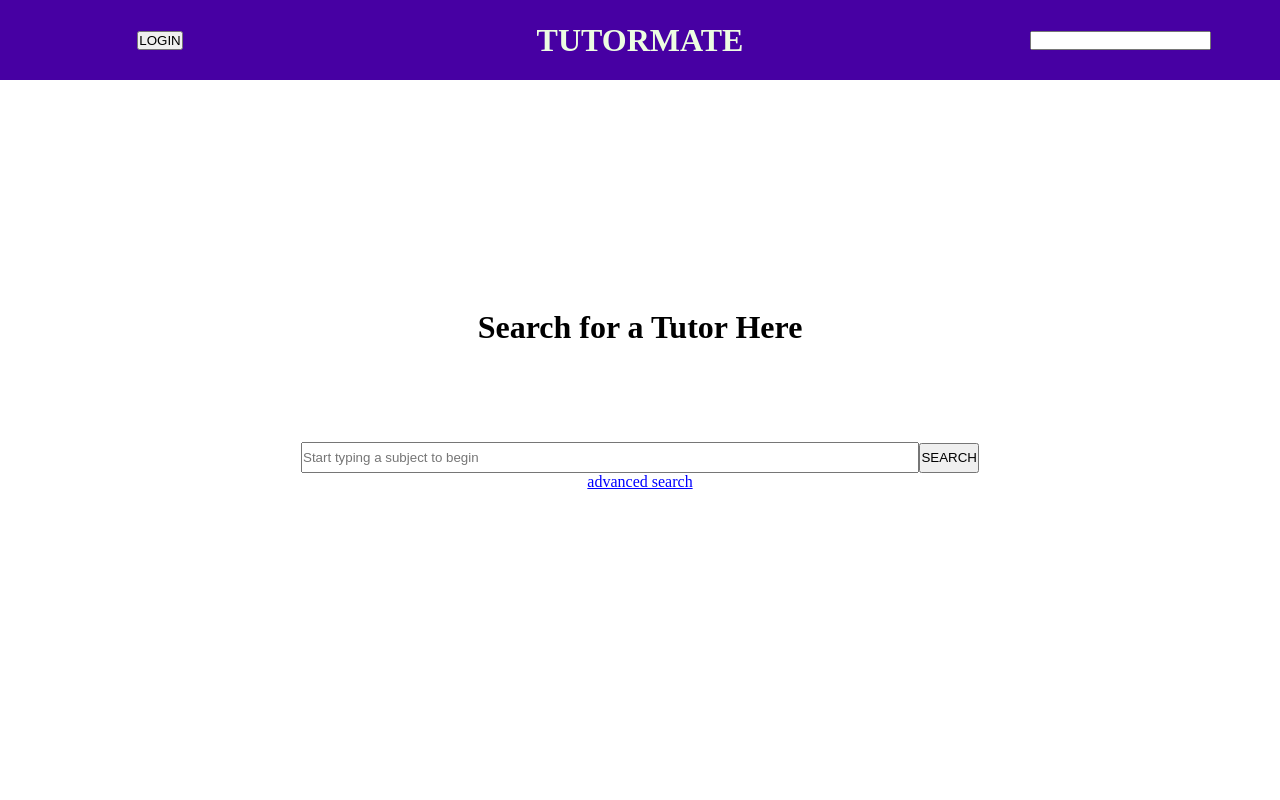
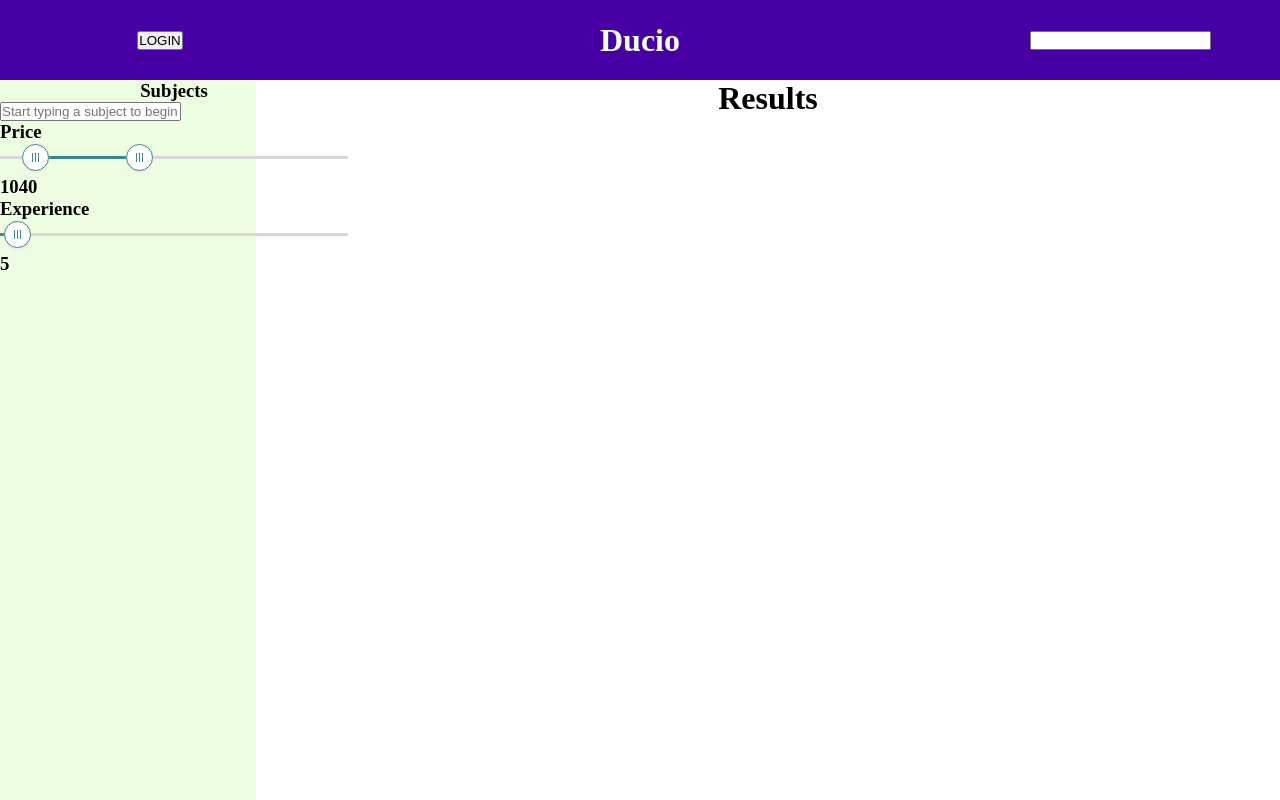
Before and after one commit to SchoolOfCode/final-project-stretch-goals, a Next.js app in the folder client/: page / in a window 1280 px wide. Built offline with nearby package versions, Linux system fonts and the light colour scheme; a web font is replaced by a local one.

Commit message:
spereated components for search filter and implemented material UI

```diff
--- a/client/package.json
+++ b/client/package.json
@@ -8,6 +8,8 @@
     "start": "next start"
   },
   "dependencies": {
+    "@material-ui/core": "^4.9.11",
+    "@material-ui/icons": "^4.9.1",
     "next": "9.3.5",
     "react": "16.13.1",
     "react-dom": "16.13.1"
--- a/client/pages/components/NavBar/NavBar.js
+++ b/client/pages/components/NavBar/NavBar.js
@@ -3,7 +3,7 @@ import css from "./NavBar.module.css"
 export default function NavBar(){
     return(<div className={css.navBarContainer}>
 <div className={css.title}>
-    <h1 >TUTORMATE</h1>
+    <h1 >Ducio</h1>
 </div>
 <div className={css.loginButton}>
     <button>LOGIN </button>
--- /dev/null
+++ b/client/pages/components/SearchTutorsWithFilters/Filters/Filters.js
@@ -0,0 +1,27 @@
+import css from "./Filters.module.css"
+import SliderTemplate from "./SliderTemplate/SliderTemplate"
+import {useState} from "react"
+
+export default function Filters(){
+const [subject, setSubject] = useState("")
+const [priceMin, setPriceMin] = useState(10)
+const [priceMax, setPriceMax] = useState(40)
+const [experience, setExperience] = useState(5)
+
+    return(
+    <div className = {css.mainContainer}>
+        <div className = {css.subjectContainer}>
+            <h3 style={{"grid-column": "span 2", "text-align" : "center"}}>Subjects</h3>
+            <input className={css.searchInput} placeholder="Start typing a subject to begin" value={subject}/>
+        </div>
+        <div className={css.priceContainer}>
+        <h3> Price </h3>
+<SliderTemplate defaultSliderValue={[priceMin, priceMax]}/>
+          </div>
+        <div className={css.experienceContainer}>
+        <h3> Experience </h3>
+<SliderTemplate defaultSliderValue={experience} setState={setExperience}/>
+          </div>
+    </div>
+    )
+}
--- /dev/null
+++ b/client/pages/components/SearchTutorsWithFilters/Filters/SliderTemplate/SliderTemplate.js
@@ -0,0 +1,129 @@
+import React from 'react';
+import PropTypes from 'prop-types';
+import { withStyles, makeStyles } from '@material-ui/core/styles';
+import Slider from '@material-ui/core/Slider';
+import Typography from '@material-ui/core/Typography';
+import Tooltip from '@material-ui/core/Tooltip';
+
+const useStyles = makeStyles((theme) => ({
+  root: {
+    width: 300 + theme.spacing(3) * 2,
+  },
+  margin: {
+    height: theme.spacing(3),
+  },
+}));
+
+function ValueLabelComponent(props) {
+  const { children, open, value } = props;
+
+  return (
+    <Tooltip open={open} enterTouchDelay={0} placement="top" title={value}>
+      {children}
+    </Tooltip>
+  );
+}
+
+ValueLabelComponent.propTypes = {
+  children: PropTypes.element.isRequired,
+  open: PropTypes.bool.isRequired,
+  value: PropTypes.number.isRequired,
+};
+
+
+const PrettoSlider = withStyles({
+  root: {
+    color: 'red',
+    height: 8,
+  },
+  thumb: {
+    height: 24,
+    width: 24,
+    backgroundColor: '#fff',
+    border: '2px solid currentColor',
+    marginTop: -8,
+    marginLeft: -12,
+    '&:focus, &:hover, &$active': {
+      boxShadow: 'inherit',
+    },
+  },
+  active: {},
+  valueLabel: {
+    left: 'calc(-50% + 4px)',
+  },
+  track: {
+    height: 8,
+    borderRadius: 4,
+  },
+  rail: {
+    height: 8,
+    borderRadius: 4,
+  },
+})(Slider);
+
+const AirbnbSlider = withStyles({
+  root: {
+    color: '#3a8589',
+    height: 3,
+    padding: '13px 0',
+  },
+  thumb: {
+    height: 27,
+    width: 27,
+    backgroundColor: '#fff',
+    border: '1px solid currentColor',
+    marginTop: -12,
+    marginLeft: -13,
+    boxShadow: '#ebebeb 0px 2px 2px',
+    '&:focus, &:hover, &$active': {
+      boxShadow: '#ccc 0px 2px 3px 1px',
+    },
+    '& .bar': {
+      // display: inline-block !important;
+      height: 9,
+      width: 1,
+      backgroundColor: 'currentColor',
+      marginLeft: 1,
+      marginRight: 1,
+    },
+  },
+  active: {},
+  valueLabel: {
+    left: 'calc(-50% + 4px)',
+  },
+  track: {
+    height: 3,
+  },
+  rail: {
+    color: '#d8d8d8',
+    opacity: 1,
+    height: 3,
+  },
+})(Slider);
+
+function AirbnbThumbComponent(props) {
+
+  return (
+    <span {...props}>
+      <span className="bar" />
+      <span className="bar" />
+      <span className="bar" />
+    </span>
+  );
+}
+
+export default function SliderTemplate({defaultSliderValue}) {
+  const classes = useStyles();
+  return (
+    <div className={classes.root}>
+      <AirbnbSlider
+        ThumbComponent={AirbnbThumbComponent}
+        getAriaLabel={(index) => (index === 0 ? 'Minimum price' : 'Maximum price')}
+        defaultValue={defaultSliderValue}
+        valueLabelDisplay="on"
+      />
+
+        <h3>{defaultSliderValue}</h3>
+    </div>
+  );
+}
--- a/client/pages/components/SearchTutorsWithFilters/SearchTutorsWithFilters.js
+++ b/client/pages/components/SearchTutorsWithFilters/SearchTutorsWithFilters.js
@@ -1,33 +1,14 @@
 import css from "./SearchTutorsWithFilters.module.css"
+import Filters from "./Filters/Filters"
 
 export default function SearchTutorsWithFilters(){
     return(
     <><div className={css.mainContainer}>
-        <h1>Search for a Tutor Here</h1>
-        <input className={css.searchInput} placeholder="Start typing a subject to begin"/>
+        <h1>Results</h1>
     </div>
     <div className={css.filterContainer}>
-<div className={css.subjectContainer}>
-    <h3 style={{"grid-column": "span 2", "text-align" : "center"}}>Subjects</h3>
-    <div>
-  <input type="checkbox" name="scales"/>
-  <label for="scales">Math</label>
-    </div>
-    <div>
-  <input type="checkbox" name="scales1"/>
-  <label for="scale1s">Eng</label>
-    </div>
-    <div>
-  <input type="checkbox" name="scales2"/>
-  <label for="scales2">Sci</label>
-    </div>
-    <div>
-  <input type="checkbox" name="scales3"/>
-  <label for="scales3">Dog</label>
-    </div>
+<Filters/>
+
 </div>
-<div className={css.priceContainer}>price</div>
-<div className={css.experienceContainer}>exp</div>
-<div className={css.ratingContainer}>rating</div>
-</div></>)
+</>)
 }
--- a/client/pages/components/SearchTutorsWithFilters/SearchTutorsWithFilters.module.css
+++ b/client/pages/components/SearchTutorsWithFilters/SearchTutorsWithFilters.module.css
@@ -2,7 +2,6 @@
     grid-area: search;
     display: flex;
     flex-direction: column;
-    justify-content: center;
     align-items: center;
     height:80vh;
 }
@@ -15,8 +14,8 @@
     grid-template-areas: "subject" "price" "experience" "rating";
 }
 .searchInput{
-    margin: 3em;
-    width: 60%;
+    margin: 1em;
+
     height: 2em;
 }
 .subjectContainer{
--- a/client/pages/index.js
+++ b/client/pages/index.js
@@ -7,11 +7,11 @@ import SearchTutorsWithFilters from './components/SearchTutorsWithFilters/Search
 
 
 export default function Home() {
-  const [searchBoolean, setSearchBoolean] = useState(false)
+  const [searchBoolean, setSearchBoolean] = useState(true)
   return (
     <div className={css.mainContainer}>
       <Head>
-        <title>TutorMate</title>
+        <title>Ducio</title>
         <link rel="icon" href="/favicon.ico" />
       </Head>
 
```
Also changed, not shown: client/pages/components/SearchTutorsWithFilters/Filters/Filters.module.css (added), 1 other file (tests, documents, lock files or other folders).
